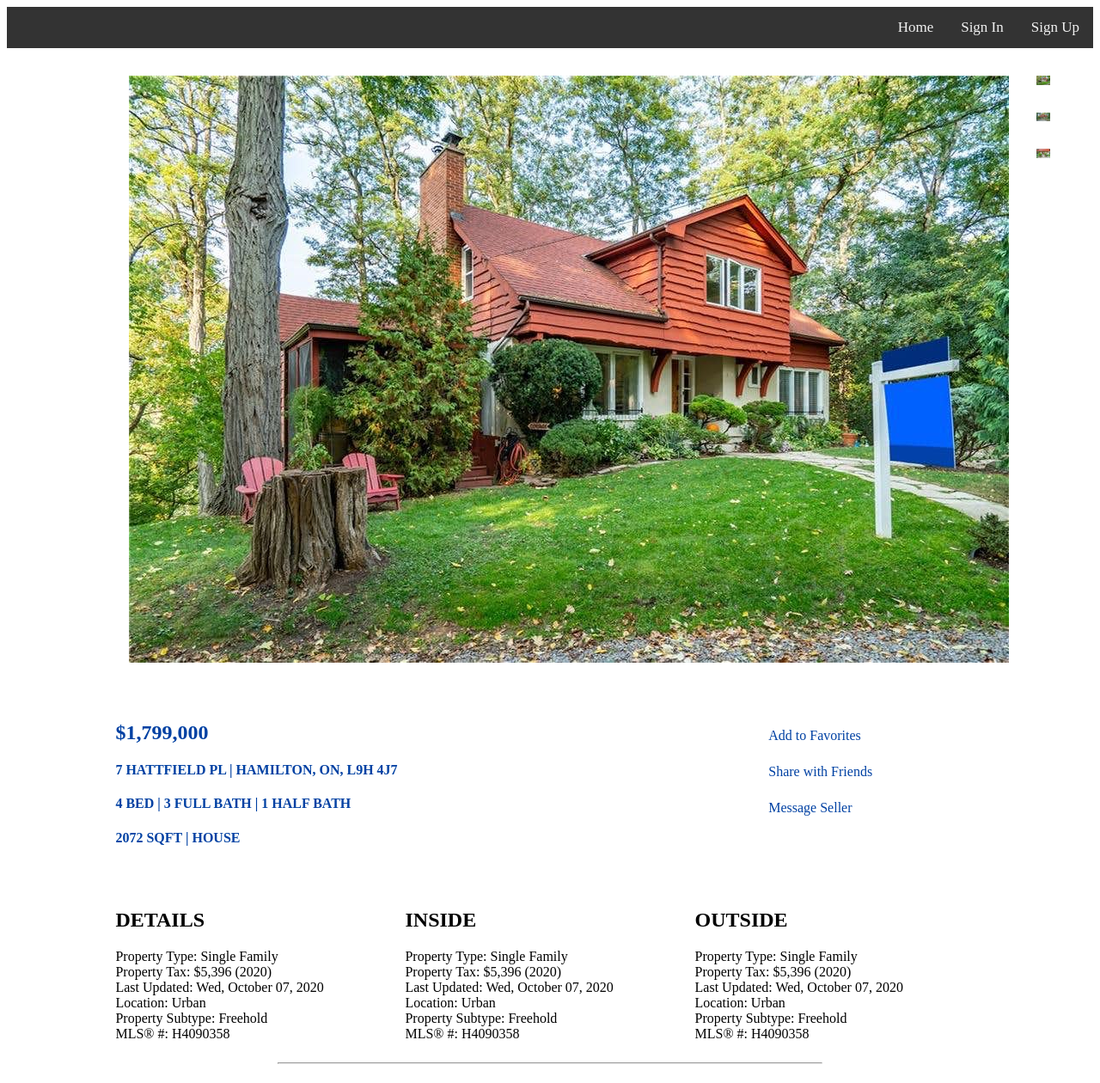
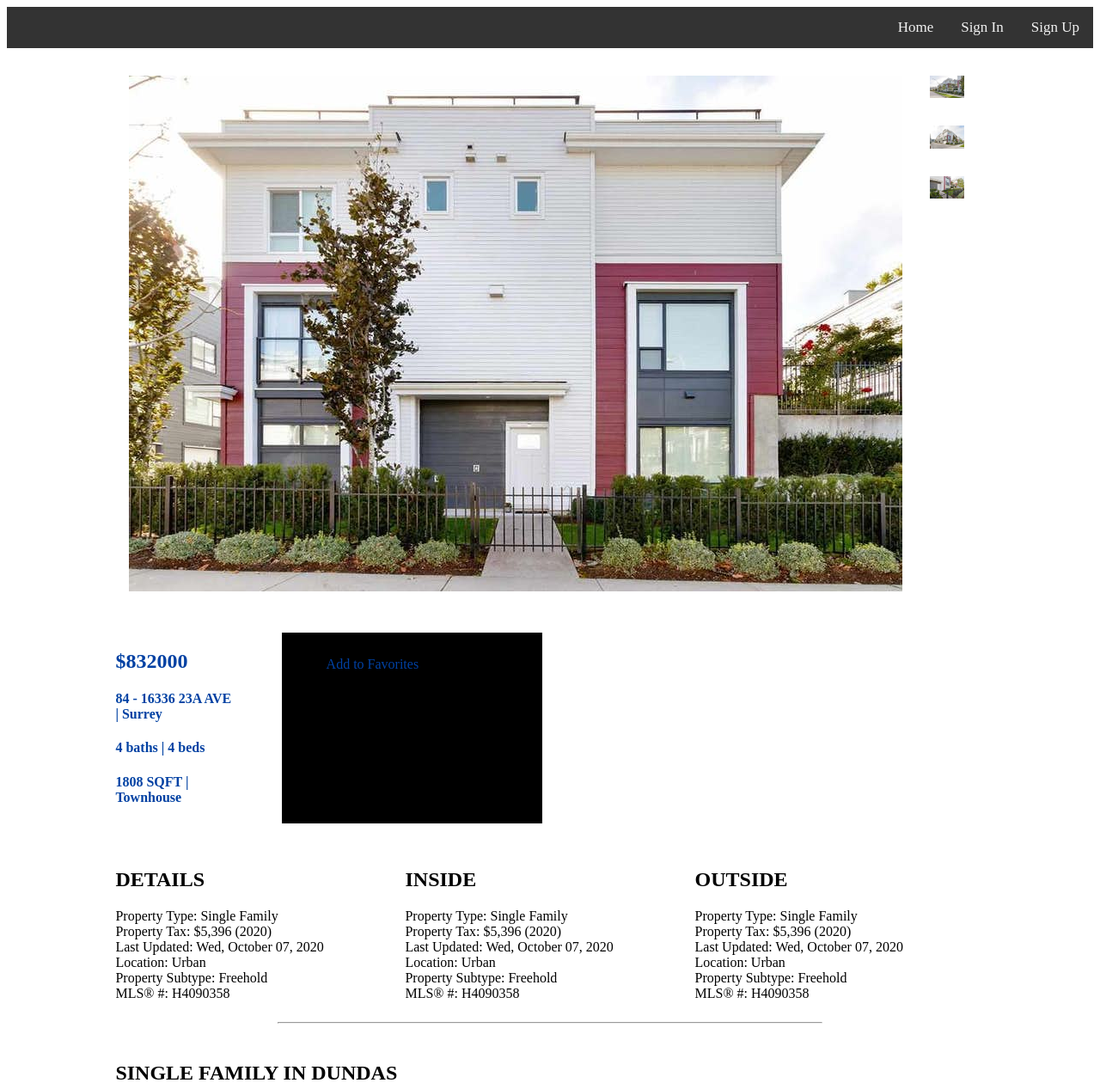
Before and after one commit to eric-lee8/IAT352-HousingWebsite, a PHP site: page /content_page.php in a window 1280 px wide. Shown: the top 1260 px of the page at 86% size. Run offline with PHP 8.4, Linux system fonts and the light colour scheme; data comes from the database, SQL or seed files in the repository.

Commit message:
updated content_page.php so that it dynamically grabs the data from the database
each page will have the same structure, just different content depending on the listing_id that is passed

```diff
--- a/CSS/content_page.css
+++ b/CSS/content_page.css
@@ -288,6 +288,8 @@ img.hover-shadow {
 }
 
 .main_info_right {
+  background-color: black;
+  color: blue;
   width: 30%;
 }
 
--- a/content_page.php
+++ b/content_page.php
@@ -1,3 +1,22 @@
+<?php
+  // 1. Create a database connection
+$dbhost = "localhost";
+$dbuser = "root";
+$dbpass = "";
+$dbname = "justin_lau";
+$connection = mysqli_connect($dbhost, $dbuser, $dbpass, $dbname);
+
+  // Test if connection succeeded
+if(mysqli_connect_errno()) {
+	// if connection failed, skip the rest of PHP code, and print an error
+	die("Database connection failed: " .
+		mysqli_connect_error() .
+		" (" . mysqli_connect_errno() . ")"
+	);
+}
+?>
+
+
 <html lang="en">
 <head>
 	<title>IAT352</title>
@@ -14,41 +33,61 @@
         </div>
     </div>
 
-
-	<!-- IMAGE MODAL -->
-	<!-- <div class="images_section">
-		<div class="main_image"> -->
-			<!-- https://www.w3schools.com/howto/howto_js_lightbox.asp -->
-			<!-- Trigger the Modal -->
-			<!-- <div class="center">
-				<img id="myImg" src="Images/house_1.jpg" alt="House 1">
-			</div> -->
-			<!-- The Modal -->
-			<!-- <div id="myModal" class="modal"> -->
-
-				<!-- The Close Button -->
-				<!-- <span class="close">&times;</span> -->
-
-				<!-- Modal Content (The Image) -->
-				<!-- <img class="modal-content" id="img01"> -->
-
-				<!-- Modal Caption (Image Text) -->
-				<!-- <div id="caption"></div> -->
-			<!-- </div> -->
-		<!-- </div> -->
-	<!-- </div> images_section -->
-
-
 	<!-- IMAGES SECTION -->
 	<div class="images_section center">
 		<div class="main_image">
-			<a href= Images/house_1.jpg target="blank"><img src="Images/house_1.jpg" alt="House 1"></a>
+
+			<?php
+
+			//$LISTING_ID WILL NEED TO TAKE IN THE INPUT FROM THE HOME SCREEN
+			$listing_id = "R2515047"; //hard coded
+			// $listing_id = "R2515566";
+
+			//this works
+			// $file_path = "Images/R2515047/R2515047_1.jpg";
+
+			//test
+			$file_path = "Images/";
+			$file_path .= "{$listing_id}/";
+			$file_path .= "{$listing_id}_1.jpg";
+
+			// '{$listing_id}'
+
+			// \Images\R2515047
+
+			echo "<a href=" . $file_path . " target=\"blank\">" . "<img src=\"".$file_path."\" alt=\"error\">";
+			?>
+
+			<!-- HTML CODE -->
+			<!-- <a href= Images/house_1.jpg target="blank"><img src="Images/house_1.jpg" alt="House 1"></a> -->
 		</div>
 
 		<div class="side_image">
-			<a href= Images/house_2.jpg target="blank"><img src="Images/house_2.jpg" alt="House 2"></a>
-			<a href= Images/house_3.jpg target="blank"><img src="Images/house_3.jpg" alt="House 3"></a>
-			<a href= Images/house_4.jpg target="blank"><img src="Images/house_4.jpg" alt="House 4"></a>
+
+			<?php
+
+			$file_path = "Images/";
+			$file_path .= "{$listing_id}/";
+			$file_path .= "{$listing_id}_2.jpg";
+
+			echo "<a href=" . $file_path . " target=\"blank\">" . "<img src=\"".$file_path."\" alt=\"error\">";
+
+			$file_path = "Images/";
+			$file_path .= "{$listing_id}/";
+			$file_path .= "{$listing_id}_3.jpg";
+			echo "<a href=" . $file_path . " target=\"blank\">" . "<img src=\"".$file_path."\" alt=\"error\">";
+
+			$file_path = "Images/";
+			$file_path .= "{$listing_id}/";
+			$file_path .= "{$listing_id}_4.jpg";
+			echo "<a href=" . $file_path . " target=\"blank\">" . "<img src=\"".$file_path."\" alt=\"error\">";
+			?>
+
+
+			<!-- HTML CODE -->
+			<!-- <a href= Images/house_2.jpg target="blank"><img src="Images/house_2.jpg" alt="House 2"></a> -->
+			<!-- <a href= Images/house_3.jpg target="blank"><img src="Images/house_3.jpg" alt="House 3"></a> -->
+			<!-- <a href= Images/house_4.jpg target="blank"><img src="Images/house_4.jpg" alt="House 4"></a> -->
 		</div>
 	</div>
 
@@ -56,16 +95,35 @@
 	<!-- MAIN INFORMATION -->
 	<div class="main_info center">
 		<div class="main_info_left">
-			<h2>$1,799,000</h2>
-			<h4>7 HATTFIELD PL | HAMILTON, ON, L9H 4J7</h4>
-			<h4>4 BED | 3 FULL BATH | 1 HALF BATH</h4>
-			<h4>2072 SQFT | HOUSE</h4>
+
+			<?php
+					//2. Perform database query
+				$query  = "SELECT * ";
+				$query .= "FROM property ";
+				//PROPERTY.LISTING_ID WILL NEED TO BE PASSED IN
+				$query .= "WHERE property.listing_id = '{$listing_id}'";
+				// $query .= "WHERE 1";
+				$result = mysqli_query($connection, $query);
+					//Test if there was a query error
+				if (!$result) {
+					die("Database query failed.");
+				}
+				?>
+
+				<?php
+				//3. Display all of the orderNumbers as options
+				while ($row = mysqli_fetch_assoc($result)) {
+					// grabs the orderNumber row from the database
+					echo "<h2>$" .$row['price']. "</h2>";
+					echo "<h4>" .$row['address'] . " | " . $row['city'] . "</h4>";
+					echo "<h4>" .$row['baths'] . " baths | " . $row['beds'] . " beds</h4>";
+					echo "<h4>" .$row['sqft'] . " SQFT | " .$row['type'] . "</h4>";
+				}
+			?>
 		</div>
 		<div class="main_info_right">
 			<ul>
 				<li><a href="#">Add to Favorites</a></li>
-				<li><a href="#">Share with Friends</a></li>
-				<li> <a href="#">Message Seller</a></li>
 			</ul>
 		</div>
 	</div>
@@ -142,5 +200,15 @@
 
 	<script src="JS/content_page.js"></script>
 
+<?php
+	// 4. Release returned data
+mysqli_free_result($result);
+?>
+
 </body>
 </html>
+
+<?php
+  // 5. Close database connection
+mysqli_close($connection);
+?>
```
